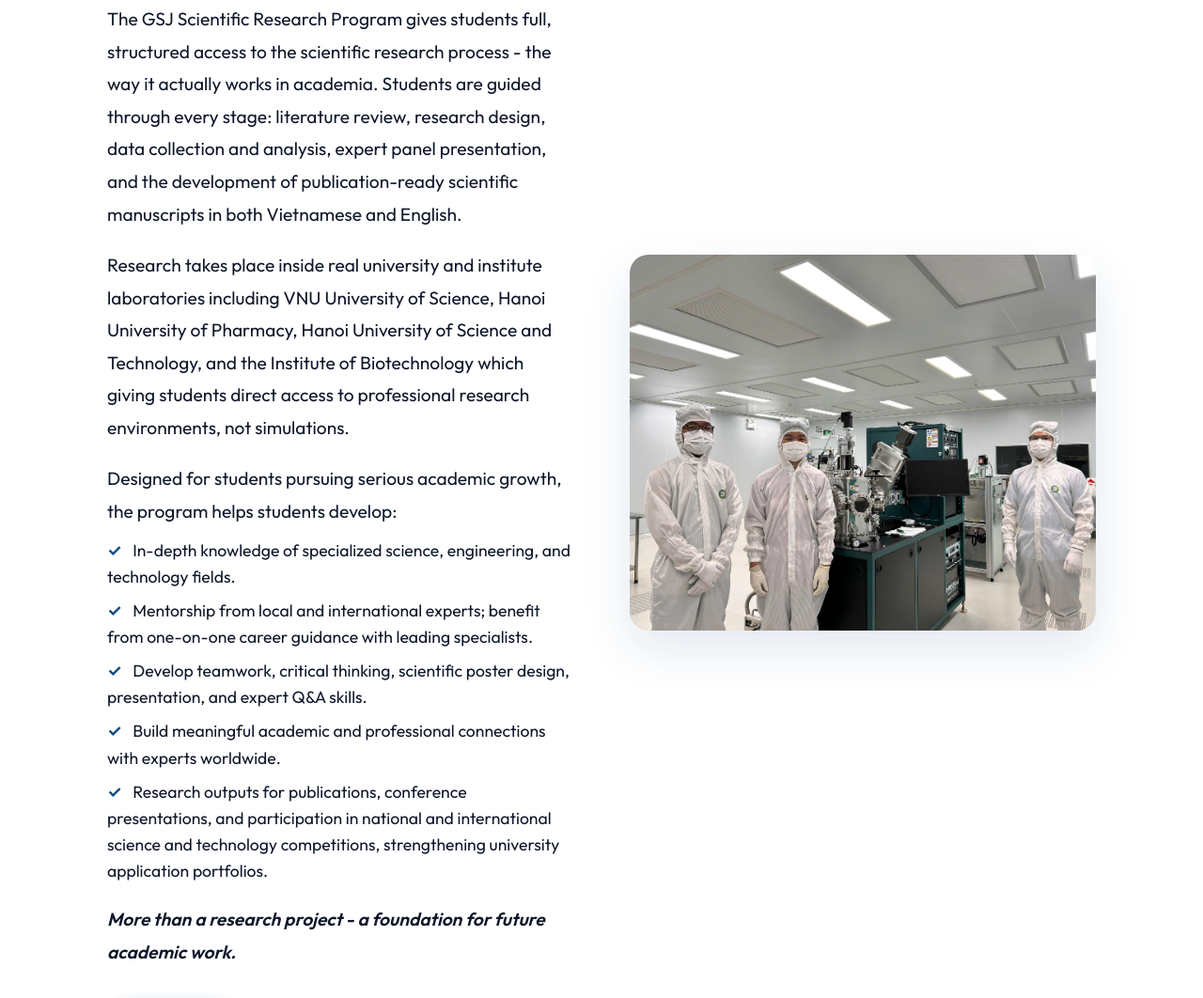
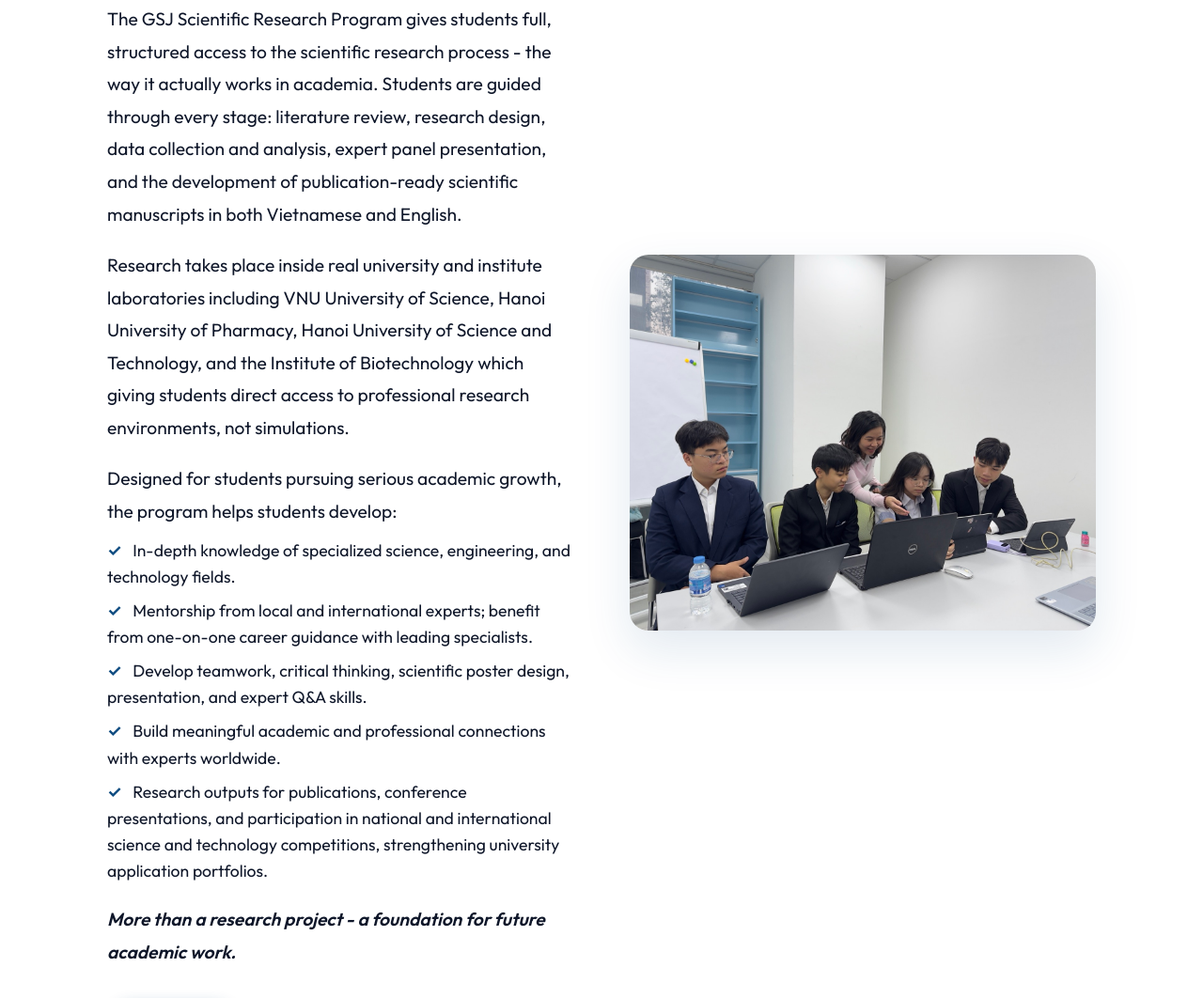
Before and after one commit to deltatrap99/gsj-new-website, a plain HTML site: page services.html in a window 1280 px wide. Shown: the part 2209-3271 px from the top of the page at 94% size. Drawn offline with nearby package versions, Linux system fonts and the light colour scheme.

Commit message:
feat: replace Scientific Research Program image with new mentoring photo

```diff
--- a/services.html
+++ b/services.html
@@ -321,7 +321,7 @@
                 <a href="contact.html" class="btn btn-primary" style="margin-top: 15px;">Apply Now</a>
             </div>
             <div class="service-detail-image">
-                <img src="images/program_scientific_research.jpg" alt="Scientific Research Program" style="object-fit: cover;">
+                <img src="images/program_scientific_research_new.jpg" alt="Scientific Research Program" style="object-fit: cover;">
             </div>
         </div>
 
```
Also changed, not shown: images/program_scientific_research_new.jpg (added).
